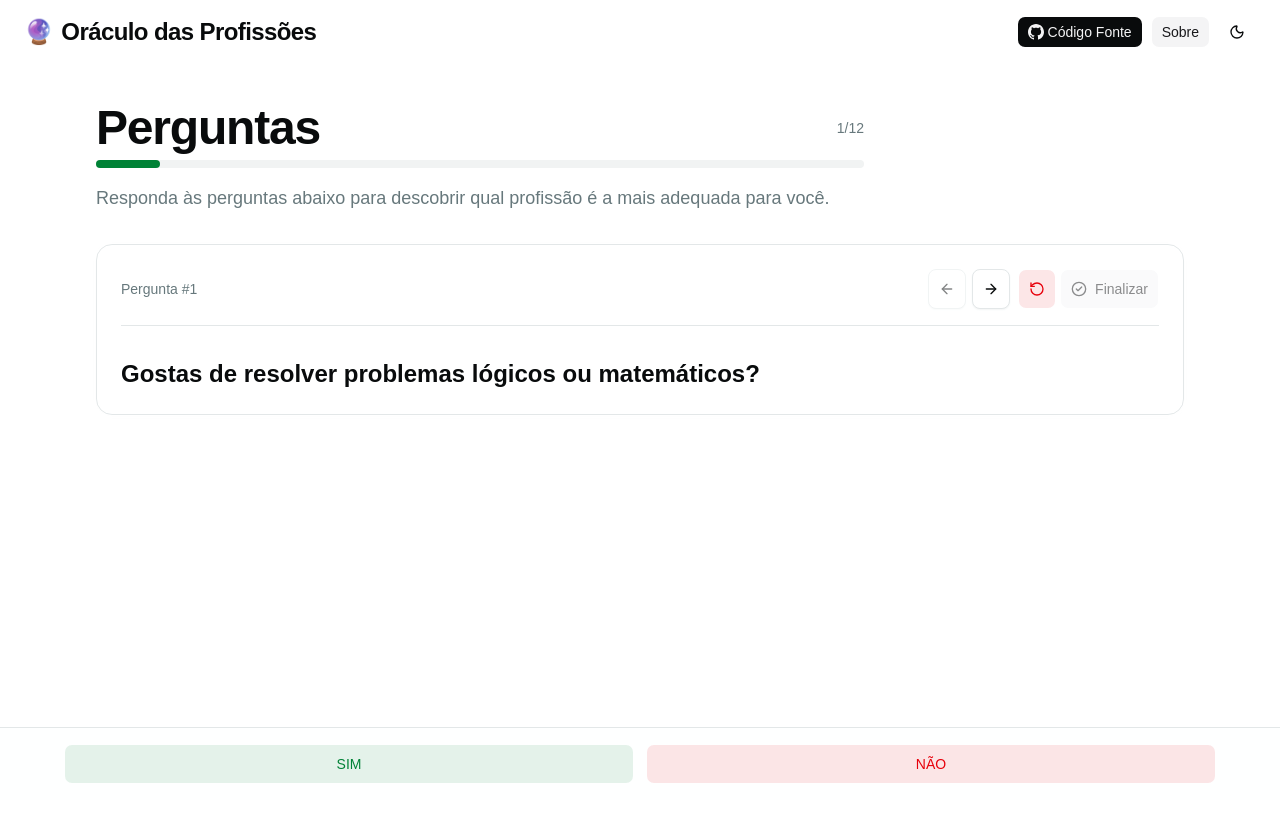
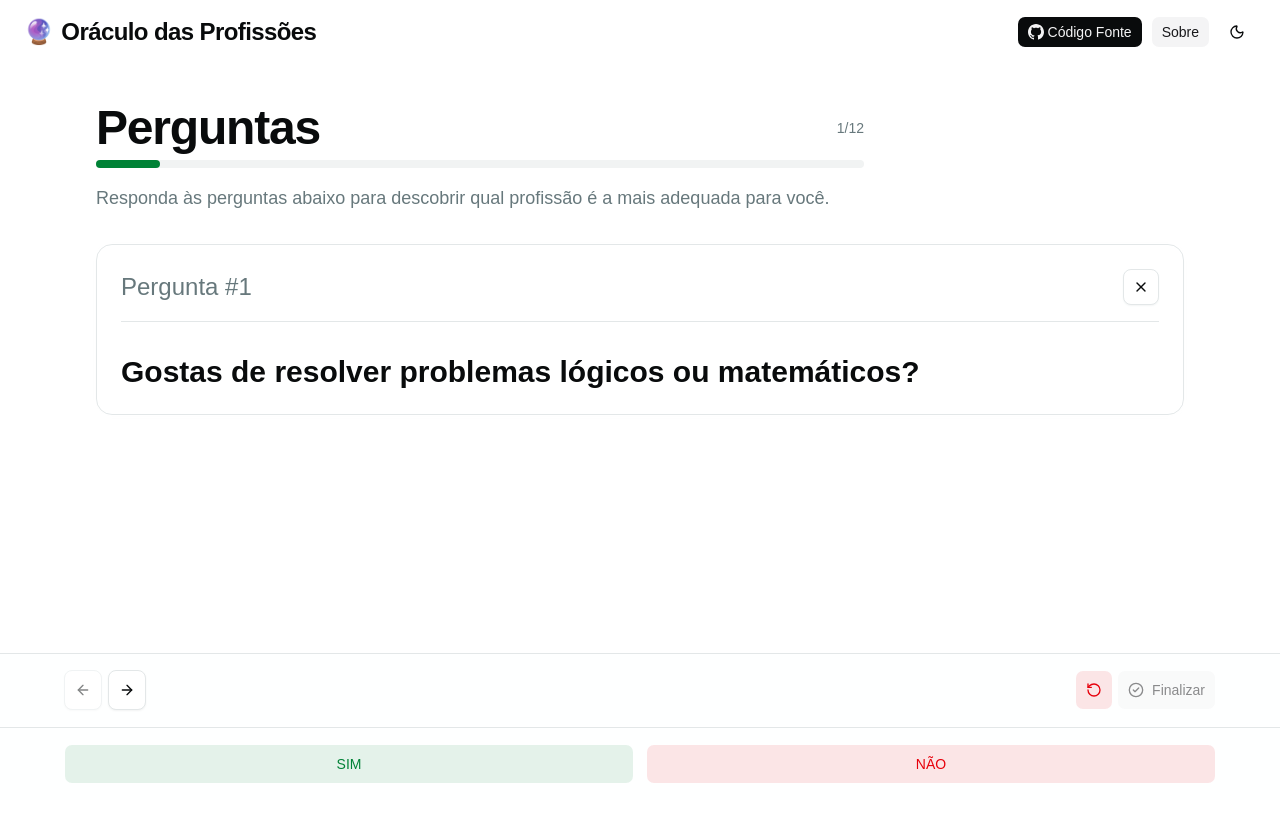
Before and after one commit to redriz/oraculo-profissoes, a React (Vite) app: page /questions in a window 1280 px wide. Shown: the top 822 px of the page. Built offline with nearby package versions, Linux system fonts and the light colour scheme.

Commit message:
Fix restart button and improve code formatting

```diff
--- a/src/pages/Questions.tsx
+++ b/src/pages/Questions.tsx
@@ -1,6 +1,6 @@
 import { useEffect, useState } from "react";
 import { useNavigate } from "react-router-dom";
-import { ArrowLeft, ArrowRight, RotateCcw, CircleCheck } from "lucide-react";
+import { ArrowLeft, ArrowRight, RotateCcw, CircleCheck, X } from "lucide-react";
 import { Button } from "@/components/ui/button";
 import { Header } from "@/components/Header";
 import {
@@ -50,7 +50,9 @@ function Questions() {
   }
 
   // Check if all 12 questions have been answered
-  const allQuestionsAnswered = questions.every((q) => hasAnsweredQuestion(q.id));
+  const allQuestionsAnswered = questions.every((q) =>
+    hasAnsweredQuestion(q.id),
+  );
 
   // Check if current question is the last one (question 12)
   const isLastQuestion = currentQuestion === questions.length - 1;
@@ -66,7 +68,12 @@ function Questions() {
   };
 
   const handleAnswer = (answer: boolean) => {
-    console.log("handleAnswer called - currentQuestion:", currentQuestion, "questions.length:", questions.length);
+    console.log(
+      "handleAnswer called - currentQuestion:",
+      currentQuestion,
+      "questions.length:",
+      questions.length,
+    );
 
     // Save answer
     saveAnswer(questions[currentQuestion].id, answer);
@@ -118,6 +125,13 @@ function Questions() {
 
   const currentAnswer = getAnswerForQuestion(question.id);
 
+  const handleRestart = () => {
+    // Longer delay to ensure finishQuizAndSaveResult has persisted to localStorage
+    setTimeout(() => {
+      navigate("/");
+    }, 200);
+  };
+
   return (
     <>
       <Header />
@@ -127,7 +141,8 @@ function Questions() {
           <AlertDialogHeader>
             <AlertDialogTitle>Reiniciar Sessão?</AlertDialogTitle>
             <AlertDialogDescription>
-              Tem certeza que deseja reiniciar? Todas as suas respostas serão perdidas.
+              Tem certeza que deseja reiniciar? Todas as suas respostas serão
+              perdidas.
             </AlertDialogDescription>
           </AlertDialogHeader>
           <AlertDialogFooter>
@@ -162,17 +177,34 @@ function Questions() {
               </div>
             </div>
             <p className="mt-4 text-base leading-7 text-muted-foreground sm:text-lg">
-              Responda às perguntas abaixo para descobrir qual profissão é a mais adequada para você.
+              Responda às perguntas abaixo para descobrir qual profissão é a
+              mais adequada para você.
             </p>
           </div>
 
           <section className="rounded-[16px] border border-border bg-card/70 p-6 shadow-sm shadow-muted/10 backdrop-blur-xl">
             <div className="space-y-8">
               <div className="flex items-center justify-between pb-4 border-b border-border">
-                <span className="text-sm text-muted-foreground font-medium mr-2">
+                <span className="text-2xl text-muted-foreground font-medium mr-2">
                   Pergunta #{currentQuestion + 1}
                 </span>
-                <div className="flex gap-1">
+                <Button variant="outline" size="icon" onClick={handleRestart}>
+                  <X />
+                </Button>
+              </div>
+
+              <div>
+                <h2 className="text-3xl font-semibold text-foreground">
+                  {question.text}
+                </h2>
+              </div>
+            </div>
+          </section>
+        </div>
+      </main>
+      <div className="sticky bottom-18.5 z-21 border-t border-border bg-background/90 backdrop-blur-xl px-6 py-4 sm:px-8">
+        <div className="mx-auto flex max-w-6xl">
+          <div className="flex gap-1 mr-auto">
             <Button
               onClick={() => {
                 if (currentQuestion > 0) {
@@ -199,6 +231,8 @@ function Questions() {
             >
               <ArrowRight className="h-4 w-4" />
             </Button>
+          </div>
+          <div className="flex gap-1">
             <Button
               onClick={() => setShowResetDialog(true)}
               variant="destructive"
@@ -218,17 +252,7 @@ function Questions() {
             </Button>
           </div>
         </div>
-
-              <div>
-                <h2 className="text-2xl font-semibold text-foreground">
-                  {question.text}
-                </h2>
       </div>
-            </div>
-          </section>
-        </div>
-      </main>
-
       <div className="sticky bottom-0 z-20 border-t border-border bg-background/90 backdrop-blur-xl px-6 py-4 sm:px-8">
         <div className="mx-auto flex max-w-6xl gap-3">
           <Button
--- a/src/pages/Results.tsx
+++ b/src/pages/Results.tsx
@@ -166,7 +166,7 @@ function Results() {
               onClick={handleDoAgain}
               className="flex-1 sm:flex-none"
             >
-              Fazer Novamente
+              Reiniciar
             </Button>
           </div>
         </div>
```
Lines whose indentation alone changed are shown as unchanged.
